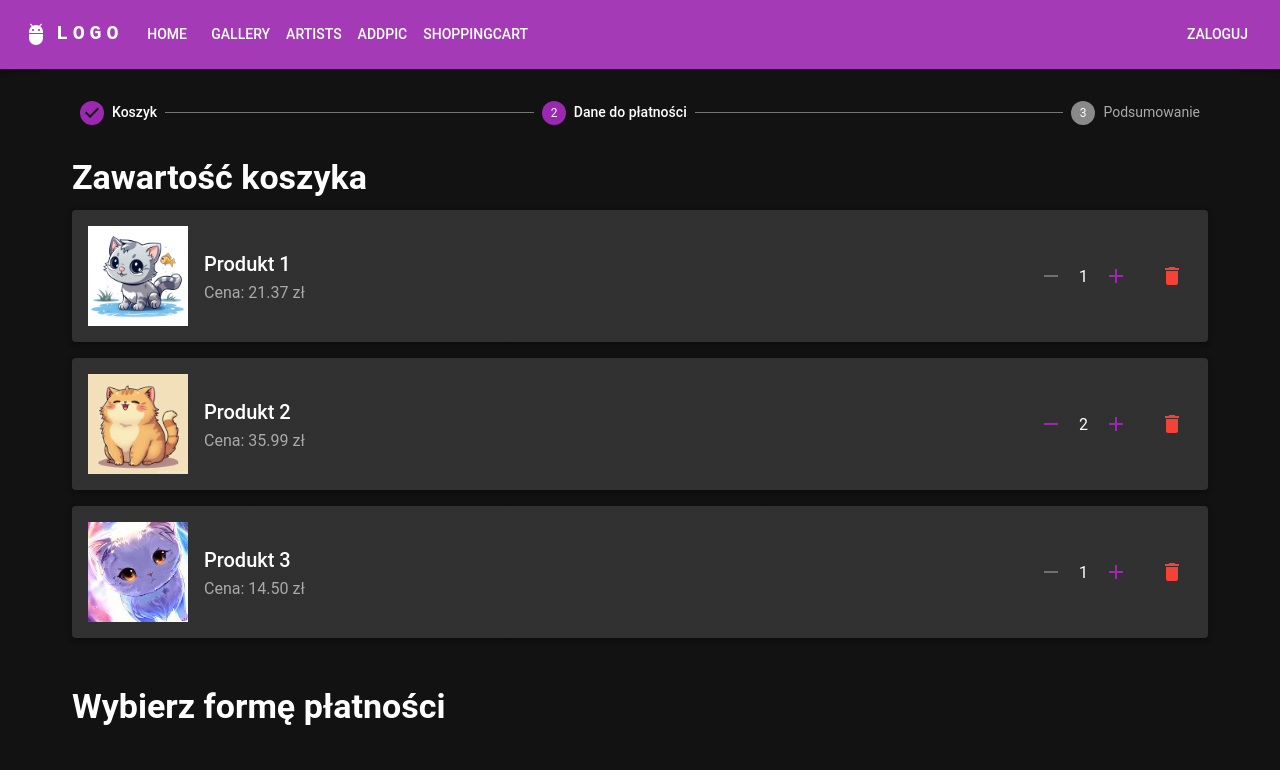
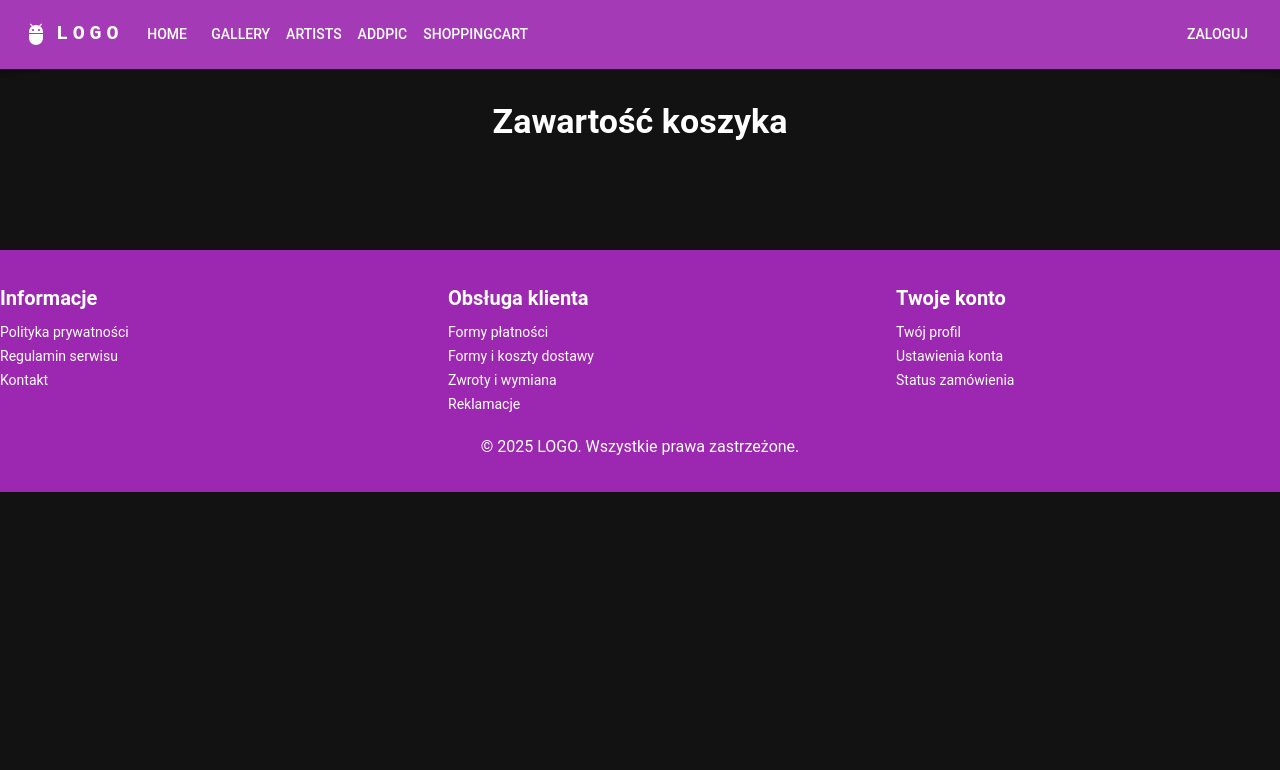
Before and after one commit to weronasta/Artists_portfolio, a React (Create React App) app in the folder my-app/: page /ShoppingCart in a window 1280 px wide. Shown: the top 770 px of the page. Built offline with nearby package versions, Linux system fonts and the light colour scheme.

Commit message:
Cart initial approach

```diff
--- a/my-app/src/App.js
+++ b/my-app/src/App.js
@@ -16,6 +16,7 @@ import { BrowserRouter as Router, Route, Routes } from "react-router-dom";
 import { ThemeProvider, CssBaseline } from '@mui/material';
 import theme from './theme.js';
 import axios from 'axios';
+import { CartProvider } from "./contexts/CartContext";
 
 // Tworzenie kontekstu autoryzacji
 export const AuthContext = createContext(null);
@@ -74,6 +75,7 @@ function App() {
 
   return (
     <AuthContext.Provider value={{ auth, login, logout }}>
+     <CartProvider>
       <ThemeProvider theme={theme}>
         <CssBaseline /> {/* Resetuje style domyślne i stosuje dark mode */}
         <div className="App">
@@ -87,7 +89,6 @@ function App() {
               <Route path="/ShoppingCart" element={<ShoppingCart />} />
               <Route path="/home" element={<Home />} />
               <Route path="/login" element={<Login />} />
-              {/* <Route path="/profile" element={auth.isLoggedIn ? <MyProfile /> : <Login/>} /> */}
               <Route path="/profile" element={<MyProfile />} />
               <Route path="/register" element={<Register />} />
               <Route path="/artworks/:id" element={<Artwork />} />
@@ -97,6 +98,7 @@ function App() {
           </Router>
         </div>
       </ThemeProvider>
+      </CartProvider>
     </AuthContext.Provider>
   );
 }
--- a/my-app/src/components/ArtworkCard.js
+++ b/my-app/src/components/ArtworkCard.js
@@ -1,11 +1,17 @@
 import React from "react";
 import { Box, Button } from "@mui/material";
 import { useNavigate } from "react-router-dom";
+import { useCart } from "../contexts/CartContext";
 
 function ArtworkCard({ artwork }) {
-  const navigate = useNavigate(); // Function for navigation
+  const navigate = useNavigate();
+  const { addToCart } = useCart();
+  const handleAddToCart = () => {
+    addToCart({ ...artwork, quantity: 1 }); // Dodanie do koszyka z podaną ilością
+    alert(`Dodano do koszyka!`);
+  };
 
-  const imageUrl = require(`../assets/images/artworks/${artwork.imageLink}`); // Load local image
+  const imageUrl = require(`../assets/images/artworks/${artwork.imageLink}`);
 
   return (
     <Box
@@ -13,10 +19,8 @@ function ArtworkCard({ artwork }) {
         position: "relative",
         overflow: "hidden",
         width: "100%",
-        paddingTop: "100%", // Aspect ratio 1:1 for square shape
-        "&:hover .overlay": {
-          opacity: 1,
-        },
+        paddingTop: "100%",
+        "&:hover .overlay": { opacity: 1 },
         "&:hover img": {
           filter: "blur(4px)",
           transform: "scale(1.1)",
@@ -25,7 +29,7 @@ function ArtworkCard({ artwork }) {
       }}
     >
       <img
-        src={imageUrl} // Loaded local image
+        src={imageUrl}
         alt={artwork.name}
         style={{
           position: "absolute",
@@ -33,12 +37,10 @@ function ArtworkCard({ artwork }) {
           left: 0,
           width: "100%",
           height: "100%",
-          objectFit: "cover", // Cover behavior to fill the square
+          objectFit: "cover",
           transition: "all 0.3s ease-in-out",
         }}
       />
-
-      {/* Overlay with buttons */}
       <Box
         className="overlay"
         sx={{
@@ -51,23 +53,24 @@ function ArtworkCard({ artwork }) {
           display: "flex",
           alignItems: "center",
           justifyContent: "center",
-          flexDirection: "column", // Stack buttons vertically
-          gap: 2, // Space between buttons
-          opacity: 0, // Hide overlay
+          flexDirection: "column",
+          gap: 2,
+          opacity: 0,
           transition: "opacity 0.3s ease-in-out",
         }}
       >
         <Button
-          variant="contained"
-          color="primary"
-          onClick={() => alert(`Dodano obraz do koszyka!`)}
-        >
-          Dodaj do koszyka
-        </Button>
+        variant="contained"
+        color="primary"
+        onClick={handleAddToCart}
+      >
+        Dodaj do koszyka
+      </Button>
+
         <Button
           variant="contained"
           color="secondary"
-          onClick={() => navigate(`/artworks/${artwork.id}`)} // Navigate to artwork details
+          onClick={() => navigate(`/artworks/${artwork.id}`)}
         >
           Zobacz szczegóły
         </Button>
--- /dev/null
+++ b/my-app/src/contexts/CartContext.js
@@ -0,0 +1,53 @@
+import React, { createContext, useContext, useState } from "react";
+
+const CartContext = createContext();
+
+export const useCart = () => useContext(CartContext);
+
+export const CartProvider = ({ children }) => {
+  const [cartItems, setCartItems] = useState([]);
+
+  const addToCart = (artwork) => {
+    setCartItems((prev) => {
+      const existingItem = prev.find((item) => item.id === artwork.id);
+      if (existingItem) {
+        // Zwiększ ilość o wartość `artwork.quantity`, ale nie przekraczaj maksymalnej dostępnej liczby
+        return prev.map((item) =>
+          item.id === artwork.id
+            ? {
+                ...item,
+                quantity: Math.min(
+                  item.quantity + artwork.quantity,
+                  artwork.numberOf // Ograniczenie do maksymalnej liczby dostępnej w magazynie
+                ),
+              }
+            : item
+        );
+      }
+      // Jeśli produkt nie istnieje w koszyku, dodaj go z podaną ilością
+      return [...prev, { ...artwork }];
+    });
+  };
+
+  const removeFromCart = (id) => {
+    setCartItems((prev) => prev.filter((item) => item.id !== id));
+  };
+
+  const updateQuantity = (id, quantity) => {
+    setCartItems((prev) =>
+      prev.map((item) =>
+        item.id === id
+          ? { ...item, quantity: Math.min(Math.max(1, quantity), item.numberOf) }
+          : item
+      )
+    );
+  };
+
+  return (
+    <CartContext.Provider
+      value={{ cartItems, addToCart, removeFromCart, updateQuantity }}
+    >
+      {children}
+    </CartContext.Provider>
+  );
+};
--- a/my-app/src/pages/ShoppingCart.js
+++ b/my-app/src/pages/ShoppingCart.js
@@ -1,45 +1,12 @@
-import React, { useState } from "react";
-import { Box, Typography, Paper, Button, IconButton, Stepper, Step, StepLabel } from "@mui/material";
+import React from "react";
+import { Box, Typography, Paper, IconButton } from "@mui/material";
 import AddIcon from "@mui/icons-material/Add";
 import RemoveIcon from "@mui/icons-material/Remove";
 import DeleteIcon from "@mui/icons-material/Delete";
-import img1 from "../assets/images/artworks/img1.jpg";
-import img2 from "../assets/images/artworks/img2.jpg";
-import img3 from "../assets/images//artworks/img3.jpg";
-import PaymentMethods from "../components/payment";
-import ShippingMethods from "../components/ShippingMethods";
+import { useCart } from "../contexts/CartContext";
 
 function ShoppingCart() {
-  // Przykładowe dane produktów w koszyku
-  const [cartItems, setCartItems] = useState([
-    { id: 1, img: img1, title: "Produkt 1", price: 21.37, quantity: 1 },
-    { id: 2, img: img2, title: "Produkt 2", price: 35.99, quantity: 2 },
-    { id: 3, img: img3, title: "Produkt 3", price: 14.50, quantity: 1 },
-  ]);
-
-  // Obsługa zwiększania i zmniejszania ilości
-  const handleIncrease = (id) => {
-    setCartItems((prev) =>
-      prev.map((item) =>
-        item.id === id ? { ...item, quantity: item.quantity + 1 } : item
-      )
-    );
-  };
-
-  const handleDecrease = (id) => {
-    setCartItems((prev) =>
-      prev.map((item) =>
-        item.id === id && item.quantity > 1
-          ? { ...item, quantity: item.quantity - 1 }
-          : item
-      )
-    );
-  };
-
-  // Obsługa usuwania produktu z koszyka
-  const handleRemove = (id) => {
-    setCartItems((prev) => prev.filter((item) => item.id !== id));
-  };
+  const { cartItems, removeFromCart, updateQuantity } = useCart();
 
   return (
     <Box
@@ -54,32 +21,9 @@ function ShoppingCart() {
         bgcolor: "background.default",
       }}
     >
-      {/* Ścieżka zakupowa */}
-      <Box width="100%" mb={4}>
-        <Stepper activeStep={1}>
-          <Step>
-            <StepLabel>Koszyk</StepLabel>
-          </Step>
-          <Step>
-            <StepLabel>Dane do płatności</StepLabel>
-          </Step>
-          <Step>
-            <StepLabel>Podsumowanie</StepLabel>
-          </Step>
-        </Stepper>
-      </Box>
-
-      {/* Zawartość koszyka */}
-      <Typography
-  variant="h4"
-  gutterBottom
-  sx={{
-    textAlign: "left", // Wyrównanie tekstu do lewej
-    width: "100%", // Dopasowanie do szerokości kontenera
-  }}
->
-  Zawartość koszyka
-</Typography>
+      <Typography variant="h4" gutterBottom>
+        Zawartość koszyka
+      </Typography>
       <Box width="100%" mb={4}>
         {cartItems.map((item) => (
           <Paper
@@ -92,7 +36,6 @@ function ShoppingCart() {
               marginBottom: 2,
             }}
           >
-            {/* Miniaturka */}
             <Box
               sx={{
                 width: "100px",
@@ -102,87 +45,42 @@ function ShoppingCart() {
               }}
             >
               <img
-                src={item.img}
-                alt={item.title}
-                style={{
-                  width: "100%",
-                  height: "100%",
-                  objectFit: "cover",
-                }}
+                src={require(`../assets/images/artworks/${item.imageLink}`)}
+                alt={item.name}
+                style={{ width: "100%", height: "100%", objectFit: "cover" }}
               />
             </Box>
-
-            {/* Szczegóły produktu */}
             <Box sx={{ flex: 1 }}>
-              <Typography variant="h6">{item.title}</Typography>
+              <Typography variant="h6">{item.name}</Typography>
               <Typography variant="body1" color="text.secondary">
-                Cena: {item.price.toFixed(2)} zł
+                Cena: {item.currentPrice.toFixed(2)} zł
               </Typography>
             </Box>
-
-            {/* Ilość i usuń */}
-            <Box
-              sx={{
-                display: "flex",
-                alignItems: "center",
-                gap: 1,
-                marginRight: 2,
-              }}
-            >
+            <Box sx={{ display: "flex", alignItems: "center", gap: 1 }}>
               <IconButton
-                color="primary"
-                onClick={() => handleDecrease(item.id)}
+                onClick={() =>
+                  updateQuantity(item.id, item.quantity - 1)
+                }
                 disabled={item.quantity <= 1}
               >
                 <RemoveIcon />
               </IconButton>
-              <Typography variant="body1">{item.quantity}</Typography>
-              <IconButton color="primary" onClick={() => handleIncrease(item.id)}>
+              <Typography>{item.quantity}</Typography>
+              <IconButton
+                onClick={() =>
+                  updateQuantity(item.id, item.quantity + 1)
+                }
+              >
                 <AddIcon />
               </IconButton>
             </Box>
-            <IconButton color="error" onClick={() => handleRemove(item.id)}>
+            <IconButton onClick={() => removeFromCart(item.id)}>
               <DeleteIcon />
             </IconButton>
           </Paper>
         ))}
       </Box>
-
-      <Typography
-  variant="h4"
-  gutterBottom
-  sx={{
-    textAlign: "left", // Wyrównanie tekstu do lewej
-    width: "100%", // Dopasowanie do szerokości kontenera
-  }}
->        Wybierz formę płatności
-      </Typography>
-
-      {/* Podsumowanie */}
-      <Box
-  sx={{
-    width: "100%",
-    display: "flex",
-    flexDirection: "column",
-    alignItems: "flex-start", // Wyrównanie całości do lewej
-  }}
->
-  <PaymentMethods />
-  <ShippingMethods />
-  <Box>
-              <Button
-                variant="contained"
-                color="primary"
-                size="large"
-                onClick={() => alert(`Przeszedłeś dalej!`)}
-              >
-                Przejdź dalej
-              </Button>
-            </Box>
-
-</Box>
     </Box>
-
   );
 }
 
```
Also changed, not shown: my-app/src/components/ArtworkDetails.js (+75 -12 lines).
